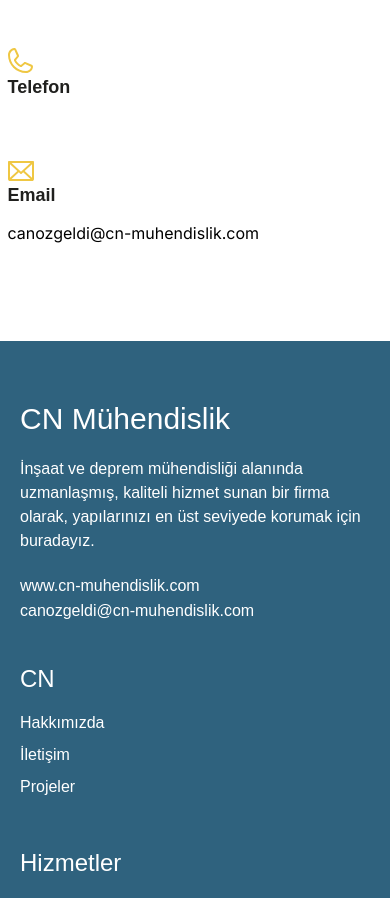
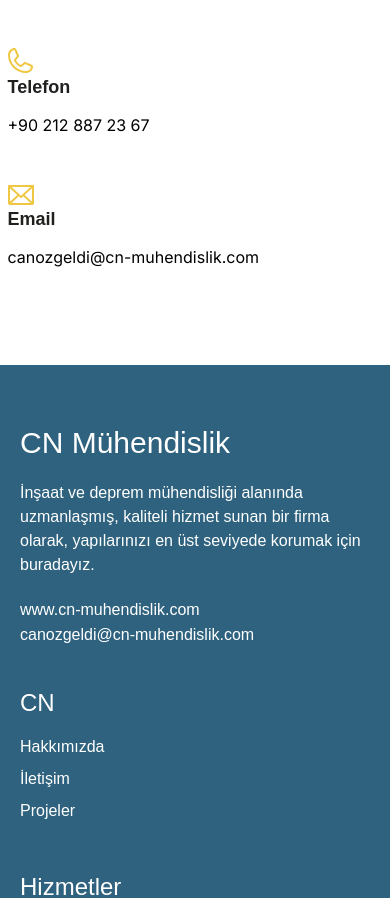
Before and after one commit to Cemozgeldi/cnengineering, a Next.js app: page /contact in a window 390 px wide. Shown: the part 910-1808 px from the top of the page. Built offline with nearby package versions, Linux system fonts and the light colour scheme.

Commit message:
contact page fixed

```diff
--- a/app/contact/page.jsx
+++ b/app/contact/page.jsx
@@ -65,12 +65,7 @@ const page = () => {
               Telefon
             </div>
             <div>
-              <Link
-                href="tel:+902128872367"
-                className=" md:inline-block hidden"
-              >
-                +90 212 887 23 67
-              </Link>
+              <Link href="tel:+902128872367">+90 212 887 23 67</Link>
             </div>
           </div>
         </div>
```
